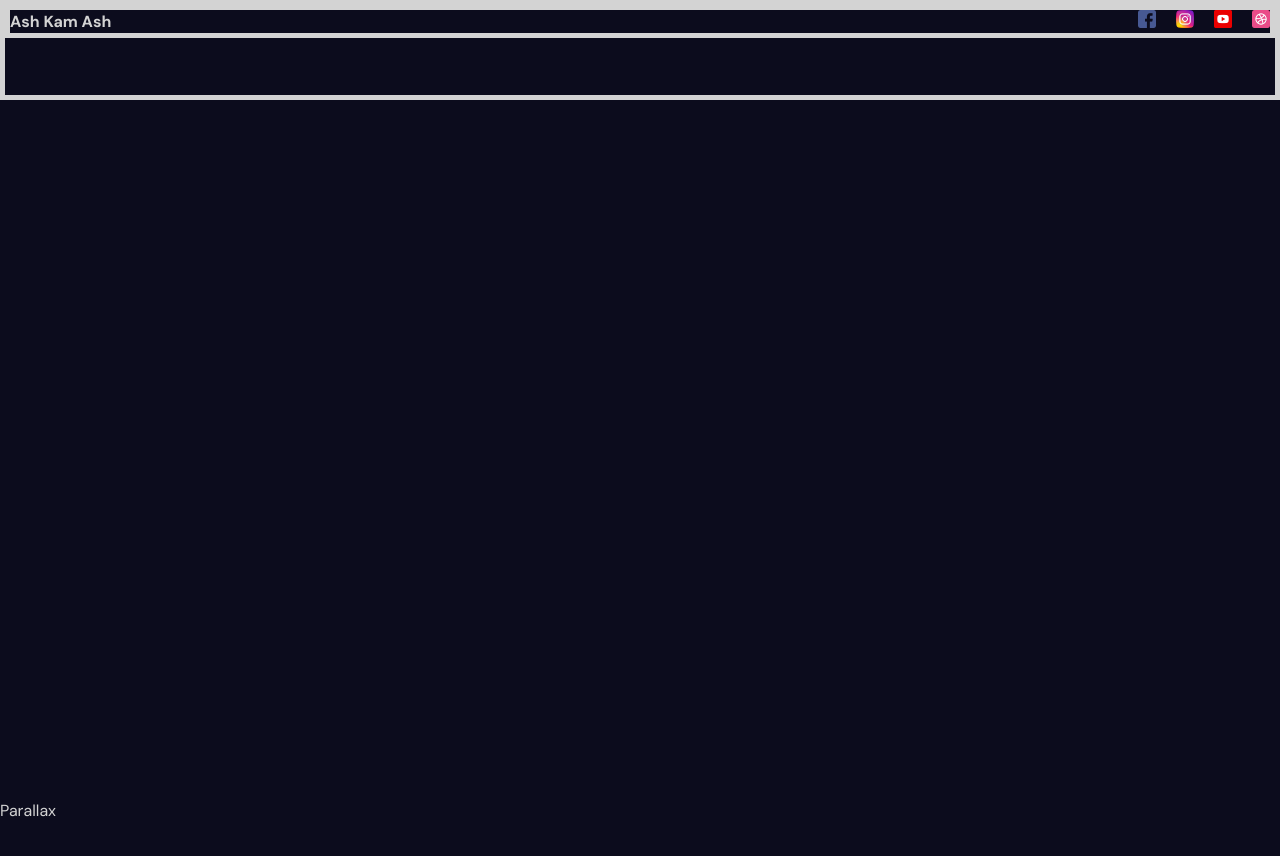
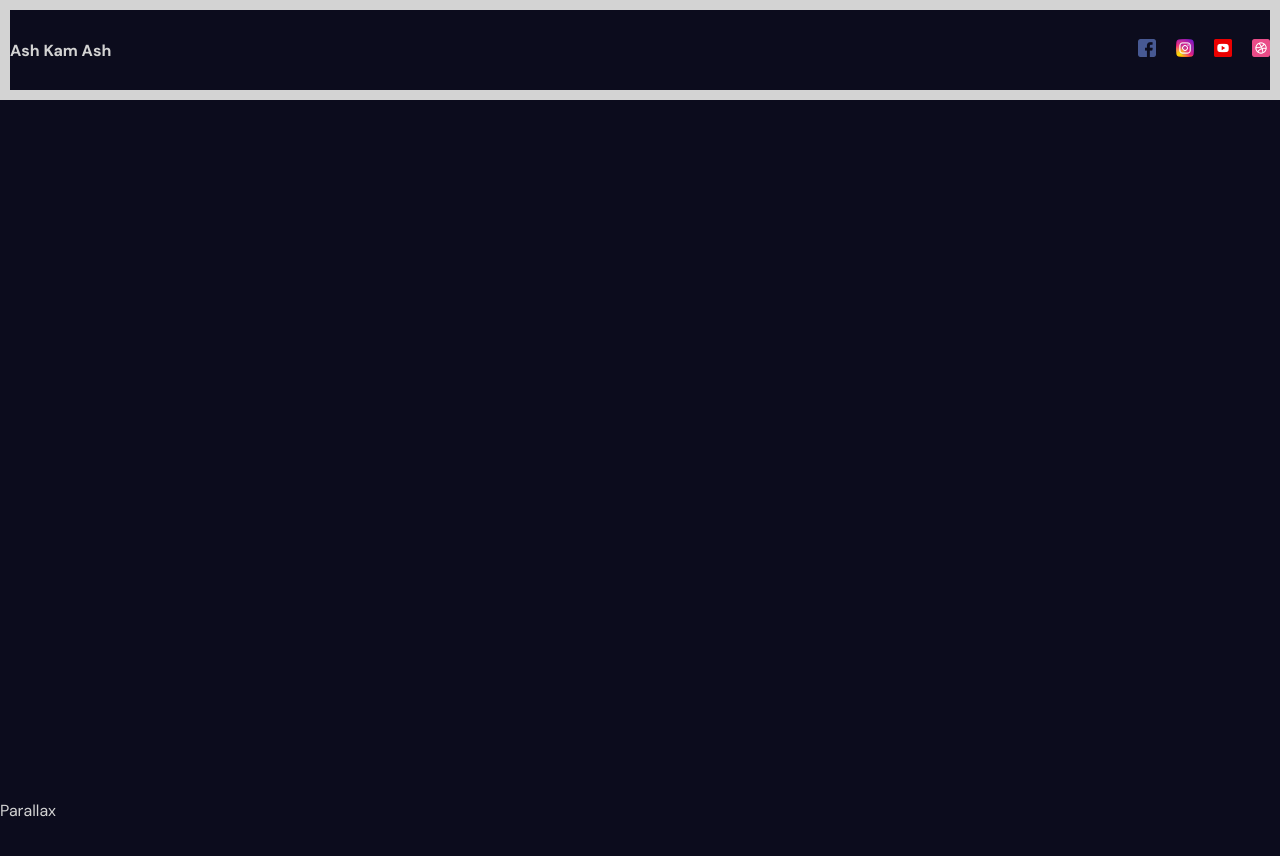
Before and after one commit to safak/animated-portfolio, a React (Vite) app: page / in a window 1280 px wide. Shown: the top 856 px of the page. Built offline with nearby package versions, Linux system fonts and the light colour scheme.

Commit message:
minor changes

```diff
--- a/package.json
+++ b/package.json
@@ -10,6 +10,7 @@
     "preview": "vite preview"
   },
   "dependencies": {
+    "framer-motion": "^10.16.4",
     "react": "18.2.0",
     "react-dom": "18.2.0",
     "sass": "^1.68.0"
--- a/src/components/navbar/navbar.scss
+++ b/src/components/navbar/navbar.scss
@@ -4,11 +4,11 @@
   .wrapper {
     border: 5px solid;
     max-width: 1366px;
-
     margin: auto;
     display: flex;
     align-items: center;
     justify-content: space-between;
+    height: 100%;
   }
   span{
     font-weight: bold;
@@ -16,7 +16,7 @@
 
   .social{
     display: flex;
-    gap:20px ;
+    gap:20px  ;
   }
   img{
     height: 18px;
```
Also changed, not shown: 1 other file (tests, documents, lock files or other folders).
